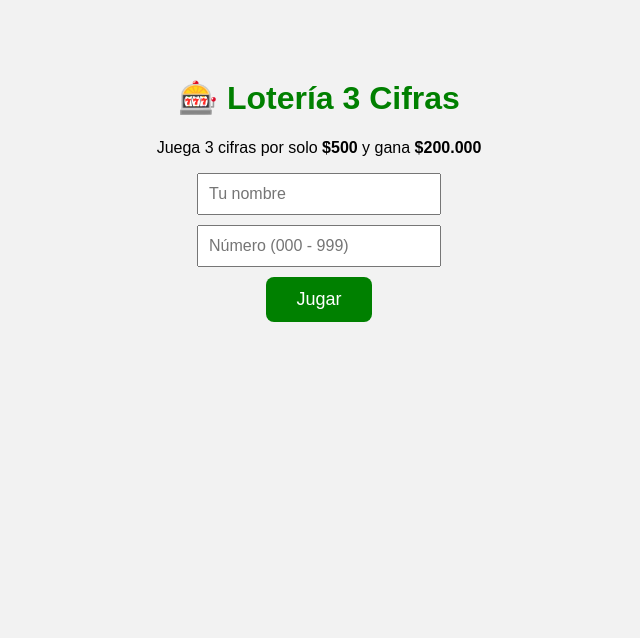
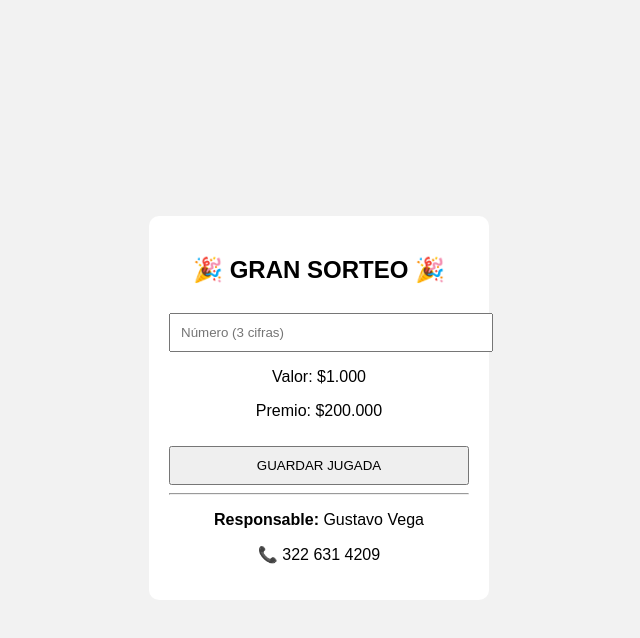
Before and after one commit to gvegamercado-tech/loteria, a website: page index.html in a window 1280 px wide. Shown: the whole page, without its empty margins (321-961 px from the left). Drawn offline with Linux system fonts and the light colour scheme.

Commit message:
Update index.html

```diff
--- a/index.html
+++ b/index.html
@@ -2,41 +2,63 @@
 <html lang="es">
 <head>
   <meta charset="UTF-8">
-  <title>Lotería 3 Cifras</title>
-  <link rel="stylesheet" href="style.css">
+  <title>Gran Sorteo</title>
+  <style>
+    body {
+      font-family: Arial;
+      background: #f2f2f2;
+      display: flex;
+      justify-content: center;
+      align-items: center;
+      height: 100vh;
+    }
+    .card {
+      background: white;
+      padding: 20px;
+      border-radius: 10px;
+      width: 300px;
+      text-align: center;
+    }
+    input, button {
+      width: 100%;
+      padding: 10px;
+      margin-top: 10px;
+    }
+  </style>
 </head>
 <body>
 
-  <h1>🎰 Lotería 3 Cifras</h1>
-  <p>Juega 3 cifras por solo <b>$500</b> y gana <b>$200.000</b></p>
+<div class="card">
+  <h2>🎉 GRAN SORTEO 🎉</h2>
 
-  <input type="text" id="nombre" placeholder="Tu nombre">
-  <input type="number" id="numero" placeholder="Número (000 - 999)">
+  <input id="numero" placeholder="Número (3 cifras)" maxlength="3">
 
-  <button onclick="jugar()">Jugar</button>
+  <p>Valor: $1.000</p>
+  <p>Premio: $200.000</p>
 
-  <script>
-    async function jugar(){
-      const nombre = document.getElementById('nombre').value;
-      const numero = document.getElementById('numero').value;
+  <button onclick="guardar()">GUARDAR JUGADA</button>
 
-      if(!nombre || numero === ''){
-        alert('Completa los datos');
-        return;
-      }
+  <hr>
+  <p><b>Responsable:</b> Gustavo Vega</p>
+  <p>📞 322 631 4209</p>
+</div>
 
-      await fetch('/jugar', {
-        method: 'POST',
-        headers: { 'Content-Type': 'application/json' },
-        body: JSON.stringify({ nombre, numero })
-      });
+<script>
+function guardar() {
+  const numero = document.getElementById('numero').value;
 
-      const mensaje = `Hola, jugué el número ${numero} en la Lotería 3 Cifras 🎰\nNombre: ${nombre}\nValor: $500`;
-      const url = `https://wa.me/57TU_NUMERO?text=${encodeURIComponent(mensaje)}`;
-
-      window.open(url);
-    }
-  </script>
+  fetch('/jugar', {
+    method: 'POST',
+    headers: { 'Content-Type': 'application/json' },
+    body: JSON.stringify({
+      nombre: 'Gustavo Vega',
+      numero: numero
+    })
+  })
+  .then(() => alert('Número guardado ✅'))
+  .catch(() => alert('Error ❌'));
+}
+</script>
 
 </body>
 </html>
```
